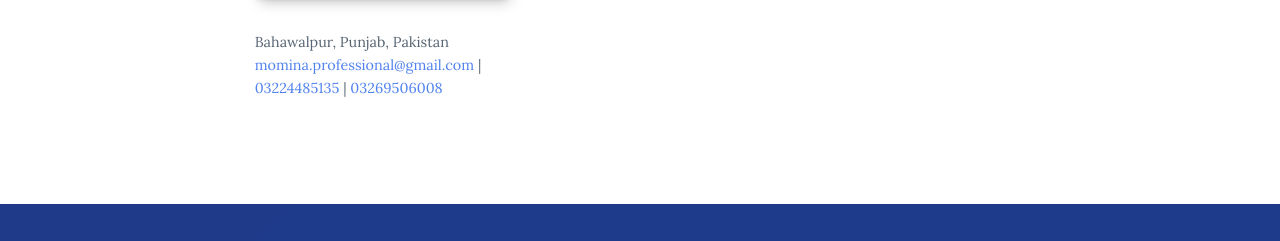
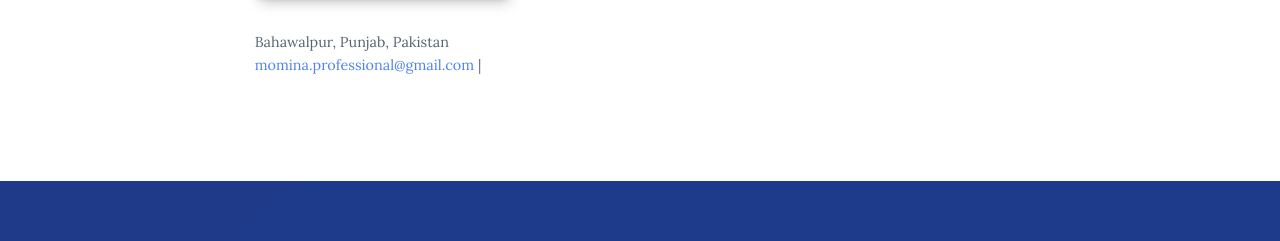
Before and after one commit to momina2211/Portfolio, a website: page Scrim-s01u95d/index.html in a window 1280 px wide. Shown: the part 371-612 px from the top of the page. Drawn offline with nearby package versions, Linux system fonts and the light colour scheme.

Commit message:
remove numbers

```diff
--- a/Scrim-s01u95d/index.html
+++ b/Scrim-s01u95d/index.html
@@ -4,7 +4,7 @@
         <meta charset="UTF-8">
         <meta name="viewport" content="width=device-width, initial-scale=1.0">
         <meta name="description" content="Momina Saeed - Backend Developer with 2+ years experience in Python, Django, FastAPI. Currently at ENIGMATIX. Specializing in RESTful APIs, database optimization, and web scraping. Based in Bahawalpur, Pakistan.">
-        <title>Momina Saeed - Backend Developer Portfolio</title>
+        <title>Portfolio</title>
         <link rel="stylesheet" href="https://cdnjs.cloudflare.com/ajax/libs/normalize/7.0.0/normalize.min.css">
         <link rel="stylesheet" href="https://cdnjs.cloudflare.com/ajax/libs/font-awesome/5.11.2/css/all.css" integrity="sha256-46qynGAkLSFpVbEBog43gvNhfrOj+BmwXdxFgVK/Kvc=" crossorigin="anonymous" />
 
@@ -43,8 +43,6 @@
             <p style="margin-top: 1em; font-size: 0.9rem; color: var(--clr-dark); opacity: 0.8;">
                 Bahawalpur, Punjab, Pakistan<br>
                 <a href="mailto:momina.professional@gmail.com" style="color: var(--clr-accent); text-decoration: none;">momina.professional@gmail.com</a> |
-                <a href="tel:+923224485135" style="color: var(--clr-accent); text-decoration: none;">03224485135</a> |
-                <a href="tel:+923269506008" style="color: var(--clr-accent); text-decoration: none;">03269506008</a>
             </p>
             <img src="img/momina-saeed-2.png" alt="a picture of Momina Saeed smiling" class="intro__img">
         </section>
@@ -308,7 +306,7 @@
         <!-- Footer -->
         <footer class="footer">
             <a href="mailto:momina.professional@gmail.com" class="footer__link">momina.professional@gmail.com</a>
-            <p style="margin: 0.5em 0; font-size: 0.9rem; opacity: 0.8;">Bahawalpur, Punjab, Pakistan | +92 322 4485135 | +92 326 9506008</p>
+            <p style="margin: 0.5em 0; font-size: 0.9rem; opacity: 0.8;">Bahawalpur, Punjab, Pakistan </p>
             <ul class="social-list">
                 <li class="social-list__item">
                     <a class="social-list__link" href="https://github.com" target="_blank" rel="noopener noreferrer" aria-label="GitHub">
```
